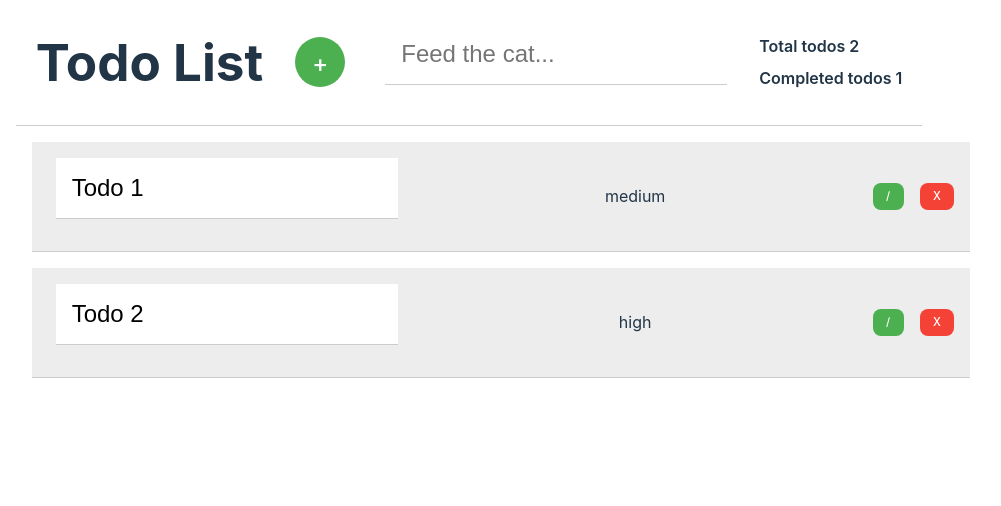
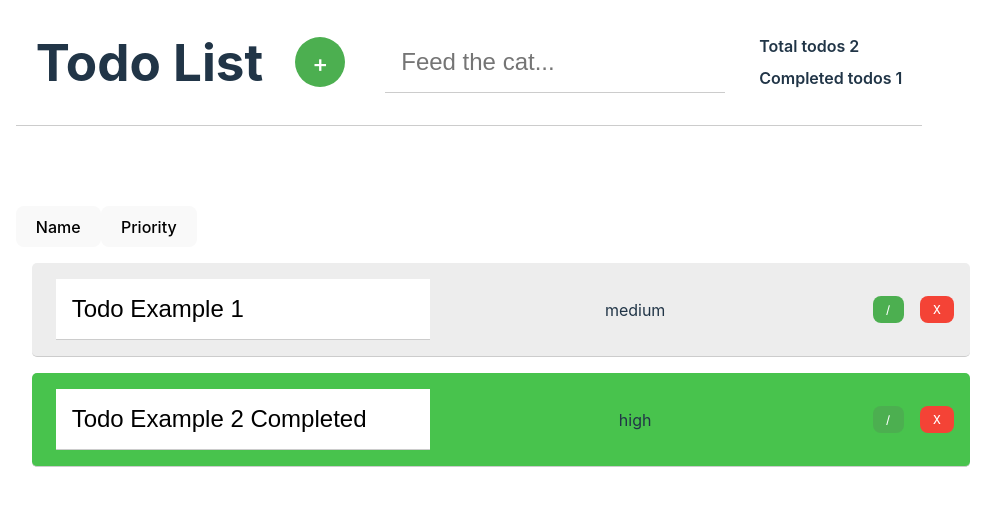
Before and after one commit to Dealsy/Todo-App, a React (Vite) app: page / in a window 1280 px wide. Shown: the top 506 px of the page, without its empty margins (171-1172 px from the left). Built offline with nearby package versions, Linux system fonts and the light colour scheme.

Commit message:
Adds some validation

```diff
--- a/src/App.css
+++ b/src/App.css
@@ -1,6 +1,7 @@
 #root {
   height: 100vh;
   margin: auto;
+  font-family: inter;
 
   /*  CSS variables */
 
@@ -23,6 +24,7 @@
   padding: 0 20px;
   border-bottom: 1px solid var(--borderBottom);
   gap: 2rem;
+  margin-bottom: 5rem;
 }
 
 .input_container {
@@ -39,17 +41,34 @@
 }
 
 .add_input {
-  width: 100%;
+  width: 90%;
   padding: 1rem;
-  margin-bottom: 1rem;
   font-size: 1.5rem;
   border: none;
   border-bottom: 1px solid var(--borderBottom);
+
+}
+
+.add_input_error{
+  border: 2px solid red;
+  border-radius: 10px;
+  width: 90%;
+  padding: 1rem;
+  margin-bottom: 1rem;
+  margin-top:1rem;
+  font-size: 1.5rem;
 }
 
 .add_input:focus {
   outline: none;
   border-bottom: 1px solid #000;
+
+}
+
+.add_input_div{
+  display: flex;
+  flex-direction: column;
+  line-height: 0%;
 
 }
 
@@ -60,16 +79,16 @@
   font-weight: 600;
 }
 
+
+
 /* end  */
 
 
 /*  todoItem  */
 
-
 .todo_input{
   width: 100%;
   padding: 1rem;
-  margin-bottom: 1rem;
   font-size: 1.5rem;
   border: none;
   border-bottom: 1px solid var(--borderBottom);
@@ -89,6 +108,7 @@
   margin: 1rem;
   border-bottom: 1px solid var(--borderBottom);
   background-color: rgb(237, 237, 237);
+  border-radius: 5px;
   gap: 1rem;
   width: 100%;
   cursor: pointer;
@@ -103,11 +123,31 @@
   outline: none;
 }
 
+.todo_completed {
+  background: #48c34d;
+}
+.todo_completed:hover {
+  background: #48c34d;
+}
+
 .todo_buttons{
   display: flex;
   flex-direction: row;
   align-items: center;
   gap: 1rem;
+}
+
+.noTodos{
+  color: rgb(104, 102, 102);
+  font-size: 2.2rem;
+  margin-top: 10rem;
+}
+
+/* Error */
+
+.error{
+  color: red;
+  font-size: 1.2rem;
 }
 
 
--- a/src/App.tsx
+++ b/src/App.tsx
@@ -1,4 +1,4 @@
-import { useMemo, useState } from 'react'
+import { useCallback, useMemo, useRef, useState } from 'react'
 
 import './App.css'
 
@@ -9,13 +9,13 @@ function App() {
   const data = [
     {
       id: 1,
-      title: 'Todo 1',
+      title: 'Todo Example 1 ',
       completed: false,
       priority: 'medium',
     },
     {
       id: 2,
-      title: 'Todo 2',
+      title: 'Todo Example 2 Completed',
       completed: true,
       priority: 'high',
     },
@@ -27,9 +27,17 @@ function App() {
   const [newTodo, setNewTodo] = useState('')
   const [newPriority, setNewPriority] = useState('medium')
   const [newCompleted, setNewCompleted] = useState(false)
+  const [error, setError] = useState('')
+
+  const noTodos = todos.length === 0
 
   // A function to add a new todo
   const addTodo = () => {
+    if (newTodo === '') {
+      setError('Todo cannot be empty')
+
+      return
+    }
     const newTodoObj = {
       id: todos.length + 1,
       title: newTodo,
@@ -38,6 +46,7 @@ function App() {
     }
     setTodos([...todos, newTodoObj])
     setNewTodo('')
+    setError('')
     setNewCompleted(false)
   }
 
@@ -63,7 +72,8 @@ function App() {
 
   // A function that checks how many todos are completed
   // I will use useMemo to memoize this function because it has the potential to
-  // become expensive, although it is unlikely in this case.
+  // become expensive, although it is unlikely in this case, however, I like to prepare for
+  // future problems if I can see them coming.
   const completedTodos = useMemo(
     () => todos.filter((todo) => todo.completed === true),
     [todos]
@@ -78,17 +88,30 @@ function App() {
         <Input
           onChange={(e) => setNewTodo(e.target.value)}
           placeholder="Feed the cat..."
-          className="add_input"
+          className={error ? 'add_input_error' : 'add_input'}
           value={newTodo}
+          error={error}
+          onKeyDown={(e) => {
+            if (e.key === 'Enter') addTodo()
+          }}
         />
+
         <div className="todo_stats">
           <p>Total todos {todos.length}</p>
           <p>Completed todos {completedTodosCount} </p>
         </div>
       </div>
-      {todos.map(({ title, priority, id }) => {
+      <Button text="Name" onClick={() => {}} />
+      <Button text="Priority" onClick={() => {}} />
+      {noTodos && (
+        <h1 className="noTodos">ADD A TODO ABOVE, AND IT WILL APPEAR HERE</h1>
+      )}
+      {todos.map(({ title, priority, id, completed }) => {
         return (
-          <div key={id} onClick={() => {}} className="todo_item">
+          <div
+            key={id}
+            className={`todo_item ${completed && 'todo_completed'} `}
+          >
             <Input onChange={() => {}} value={title} className="todo_input" />
             {priority}
             <div className="todo_buttons">
--- a/src/components/reuseable_components/input.tsx
+++ b/src/components/reuseable_components/input.tsx
@@ -6,6 +6,8 @@ type inputProps = {
   className?: string
   labelText?: string
   id?: string
+  error?: string
+  onKeyDown?: (event: React.KeyboardEvent<HTMLInputElement>) => void
 }
 
 const Input = ({
@@ -16,13 +18,17 @@ const Input = ({
   type,
   labelText,
   id,
+  error,
+  onKeyDown,
 }: inputProps) => {
   return (
     <div className="input_container">
       <label className="label" htmlFor={id}>
         {labelText}
       </label>
+      <div className="add_input_div">
         <input
+          onKeyDown={onKeyDown}
           id={id}
           className={className}
           onChange={onChange}
@@ -30,6 +36,8 @@ const Input = ({
           placeholder={placeholder}
           type={'text' || type}
         />
+        {error && <p className="error">{error}</p>}
+      </div>
     </div>
   )
 }
```
Also changed, not shown: 1 other file (tests, documents, lock files or other folders). Lines whose indentation alone changed are shown as unchanged.
